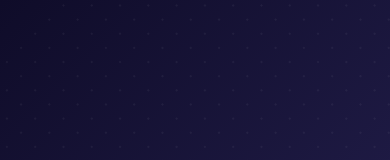
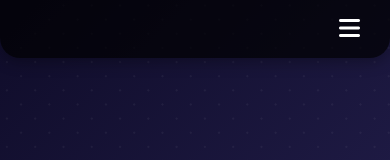
Before and after one commit to insaifali/myportfolio, a plain HTML site: page index.html in a window 390 px wide. Shown: the top 160 px of the page. Drawn offline with nearby package versions, Linux system fonts and the light colour scheme.

Commit message:
Update styles.css

```diff
--- a/styles.css
+++ b/styles.css
@@ -186,28 +186,44 @@ nav ul li a:hover {
     color: #3498db;
 }
 
-/* Hamburger Menu */
-.hamburger-menu {
+/* Hamburger Box */
+.hamburger-box {
     display: none; /* Hidden by default */
     position: fixed;
     top: 0; /* Position at the top */
     left: 0; /* Stretch from the left */
     right: 0; /* Stretch to the right */
     width: 100%; /* Full width */
-    font-size: 1.5rem;
-    color: white;
-    cursor: pointer;
-    z-index: 1002;
     background: rgba(0, 0, 0, 0.7); /* Semi-transparent background */
     padding: 10px 20px; /* Padding for the box */
     border-radius: 0 0 20px 20px; /* Curved corners at the bottom */
-    transition: background 0.3s ease;
     box-shadow: 0 4px 15px rgba(0, 0, 0, 0.3); /* Add a shadow */
-    text-align: right; /* Align the icon to the right */
+    text-align: right; /* Align the button to the right */
+    z-index: 1002; /* Ensure it's above other content */
 }
 
-.hamburger-menu:hover {
-    background: rgba(0, 0, 0, 0.9); /* Darker background on hover */
+/* Hamburger Button */
+.hamburger-button {
+    background: none; /* Remove default button background */
+    border: none; /* Remove default button border */
+    color: white; /* Icon color */
+    font-size: 1.5rem; /* Icon size */
+    cursor: pointer; /* Pointer cursor on hover */
+    padding: 5px 10px; /* Padding for the button */
+    border-radius: 5px; /* Slightly rounded corners for the button */
+    transition: background 0.3s ease; /* Smooth background transition */
+}
+
+.hamburger-button:hover {
+    background: rgba(255, 255, 255, 0.1); /* Light background on hover */
+}
+
+/* Media Query for Mobile Devices */
+@media (max-width: 768px) {
+    /* Show hamburger box on mobile */
+    .hamburger-box {
+        display: block;
+    }
 }
 
 /* Navigation and Resume Button Container (Mobile) */
@@ -374,6 +390,49 @@ nav ul li a:hover {
         z-index: 1001;
         box-shadow: 0 4px 15px rgba(0, 0, 0, 0.3);
     }
+}
+
+/* Remove blue highlight on buttons and links */
+button, a {
+    -webkit-tap-highlight-color: transparent; /* Remove tap highlight on mobile */
+    outline: none; /* Remove focus outline */
+}
+
+
+/* Hamburger Button */
+.hamburger-button {
+    background: none; /* Remove default button background */
+    border: none; /* Remove default button border */
+    color: white; /* Icon color */
+    font-size: 1.5rem; /* Icon size */
+    cursor: pointer; /* Pointer cursor on hover */
+    padding: 5px 10px; /* Padding for the button */
+    border-radius: 5px; /* Slightly rounded corners for the button */
+    transition: background 0.3s ease; /* Smooth background transition */
+    -webkit-tap-highlight-color: transparent; /* Remove tap highlight */
+    outline: none; /* Remove focus outline */
+}
+
+.hamburger-button:hover {
+    background: rgba(255, 255, 255, 0.1); /* Light background on hover */
+}
+
+/* Project Links */
+.project-link {
+    display: inline-block;
+    margin-top: 1rem;
+    padding: 0.5rem 1rem;
+    background: #3498db;
+    color: white;
+    text-decoration: none;
+    border-radius: 5px;
+    transition: background 0.3s ease;
+    -webkit-tap-highlight-color: transparent; /* Remove tap highlight */
+    outline: none; /* Remove focus outline */
+}
+
+.project-link:hover {
+    background: #2980b9;
 }
 
 /* Main Content */
```
